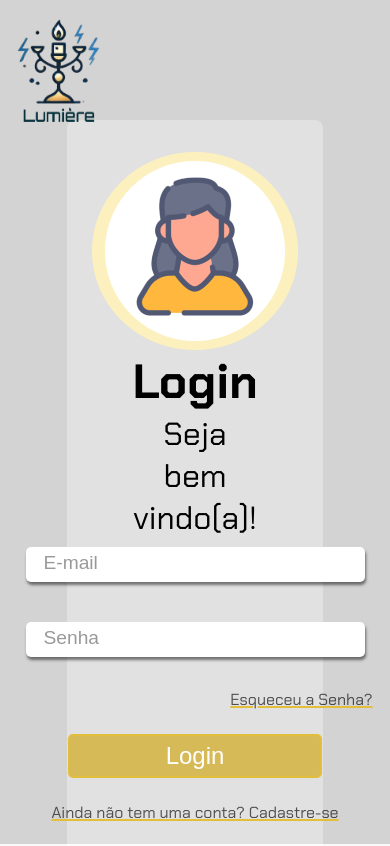
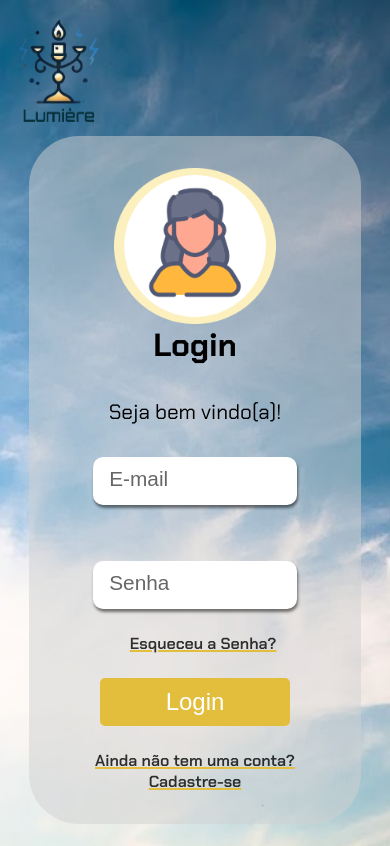
Before and after one commit to Laura-Cintra/Lumiere, a Next.js app: page /login in a window 390 px wide. Shown: the top 846 px of the page. Built offline with nearby package versions, Linux system fonts and the light colour scheme.

Commit message:
responsividade

```diff
--- a/src/app/login/page.tsx
+++ b/src/app/login/page.tsx
@@ -7,14 +7,14 @@ import icone from '@/assets/login/icone_login.png'
 import Link from 'next/link'
 import { LoginProps } from '@/types'
 import { useRouter } from 'next/navigation'
-import Modal from './Modal'
+// import Modal from './Modal'
 
 
 export default function Login() {
 
 	const navigate = useRouter()
-	const [error, setError] = useState<string | null>(null)
-	const [open, setOpen] = useState(false) // abrir e fechar o modal
+	// const [error, setError] = useState<string | null>(null)
+	// const [open, setOpen] = useState(false) // abrir e fechar o modal
 
 	const [login, setLogin] = useState<LoginProps>({
 		'email' : '',
@@ -39,15 +39,15 @@ export default function Login() {
 		try{
 			const response = await fetch("http://localhost:8080/usuarioresource/login", cabecalho)
 			if (response.ok){
-				setOpen(true)
+				// setOpen(true)
 				navigate.push("/")
 			}else{
-				const errorData = await response.json()
+
 				alert("Falha ao realizar o Login! Verifique se o e-mail e senha estão corretos.")
 		   	}
 		} catch(error){
 			console.error("Erro ao realizar cadastro", error);
-			setError("Erro ao conectar com o servidor.");
+			// setError("Erro ao conectar com o servidor.");
 	   	}
 	}
 
@@ -76,11 +76,6 @@ export default function Login() {
 				<Link className='cadastro_link' href={"/cadastro"}>Ainda não tem uma conta? Cadastre-se</Link>
 			</form>
 		</div>
-		<Modal open={open} onClose={() => setOpen(false)}>
-			<div className="text-center w-56">
-				<h3 className="text-lg font-black text-gray-800">Excluir Produto?</h3>
-			</div>
-		</Modal>
 	</DivLogin>
   )
 }
--- a/src/styles/styled.ts
+++ b/src/styles/styled.ts
@@ -1,5 +1,5 @@
 import styled from "styled-components";
-// import bgLogin from "@/assets/login/login-bg.jpg"
+
 export const HeaderStyle = styled.header`
     display: flex;
     justify-content: space-between;
@@ -1019,8 +1019,16 @@ export const DivCadastro = styled.div`
     font-family: "Montserrat", sans-serif;
     justify-content: space-between;
     background-color: #F9F9F9;
+    max-height: 100vh;
 
 
+    @media screen and (max-width: 1024px){
+
+    }
+
+    @media (max-width: 800px) {
+        flex-direction: column;
+    }
 `
 
 export const DivCadastroEsq = styled.div`
@@ -1056,6 +1064,21 @@ export const DivCadastroEsq = styled.div`
     button{
         border: none;
         background-color: inherit;
+    }
+
+
+    @media screen and (max-width: 1024px){
+        max-width: 30%;
+        h2 {
+            font-size: 2rem;
+        }
+
+        p {
+            font-size: 1.5rem;
+        }
+    }
+    @media (max-width: 800px){
+        min-width: 100vw
     }
 
 `
@@ -1109,11 +1132,13 @@ export const DivCadastroDir = styled.div`
         border: 2px solid #E3BD3C;
         color: #E3BD3C;
     }
+
 `
-
+import bgLogin from "@/assets/login/login_bg.jpg"
 export const DivLogin = styled.div`
+    background: url(${bgLogin.src}) no-repeat center center/cover; ;
     background-color: lightgray;
-    height: 100vh;
+    min-height: 150vh;
     .login-logo {
         max-width: 100px;
         max-height: 120px;
@@ -1127,30 +1152,42 @@ export const DivLogin = styled.div`
         justify-content: center;
         align-items: center;
         text-align: center;
-        max-width: 18%;
-        background-color: rgba(255,255,255,0.3);
-        padding: 2rem 8rem;
-        border-radius: 8px;
+        max-width: 50%;
+        background-color: rgba(210,210,210,0.5);
+        padding: 2rem 4rem;
+        border-radius: 50px;
+
+        img{
+            max-width: 50%;
+            height: auto;
+        }
+
         form {
             display: flex;
             flex-direction: column;
             row-gap: 1.5rem;
+            position: relative;
+            width: 100%;
         }
         .esqueceu_senha_link {
             text-align: end;
-            color: rgba(0,0,0,0.65);
+            margin-right: 10%;
+            color: rgba(0,0,0,0.80);
+            font-weight: 600;
             text-decoration: underline 2px #E3BD3C;
         }
 
         .cadastro_link{
             text-align: center;
-            color: rgba(0,0,0,0.65);
+            color: rgba(0,0,0,0.80);
+            font-weight: 600;
             text-decoration: underline 2px #E3BD3C;
         }
 
         h2 {
             font-family: "Chakra Petch", sans-serif;
             font-size: 3rem;
+            margin-bottom: 2rem;
         }
 
         p {
@@ -1158,22 +1195,24 @@ export const DivLogin = styled.div`
         }
 
         form input {
+            width: 80%;
+            height: 2rem;
             border: none;
-            border-radius: 5px;
-            padding: 10px 9rem 10px 18px;
+            border-radius: 10px;
             box-shadow: 1px 3px 3px rgba(0,0,0,0.5);
-            margin: 8px;
+            margin-top: 2rem;
+            padding: 1.5rem 1rem;
         }
         ::placeholder {
-            color: rgba(0,0,0,0.4);
-            font-size: 1.2rem;
+            color: rgba(0,0,0,0.6);
+            font-size: 1.3rem;
         }
 
         form > button {
            position: relative;
            margin: 0 auto;
-           padding: 6px 6rem;
-           background-color: #D7BA58;
+           padding: 8px 6rem;
+           background-color: #E3BD3C;
            color: white;
            border: 2px solid #E3BD3C;
            font-size: 1.5rem;
@@ -1186,7 +1225,50 @@ export const DivLogin = styled.div`
         color: #E3BD3C;
         }
     }
-`
+
+    @media (max-width: 800px) {
+
+        max-height: 100vh;
+        .login_card {
+            max-width: 85%;
+            margin-top: 1rem;
+        }
+
+        .login_card form > button {
+            padding: 8px 6rem;
+        }
+
+        .login_card img{
+            max-width: 80%;
+            height: auto;
+        }
+
+        .login_card h2 {
+            font-family: "Chakra Petch", sans-serif;
+            font-size: 2rem;
+            margin-bottom: 2rem;
+        }
+
+        .login_card p {
+            font-size: 1.3rem;
+        }
+
+        .esqueceu_senha_link {
+            font-size: 1rem;
+        }
+
+        .login_card input {
+            min-width: 100%;
+        }
+    }
+
+    @media (max-width: 475px){
+        .login_card form > button {
+            padding: 8px 4rem;
+        }
+    }
+`;
+
 export const PerfilStyle = styled.div`
      width: 100%;
    min-height: 450px;
@@ -1382,13 +1464,3 @@ input[type=file]::-webkit-file-upload-button{
     }
 }
 `
-
-export const LoginModal = styled.div`
-    position: fixed;
-    inset: 0;
-    display: flex;
-    justify-content: center;
-    align-items: center;
-    /* fixed inset-0 flex justify-center items-center
-        transition-colors $open ? "visible bg-black/20" : "invisible"} */
-`
```
